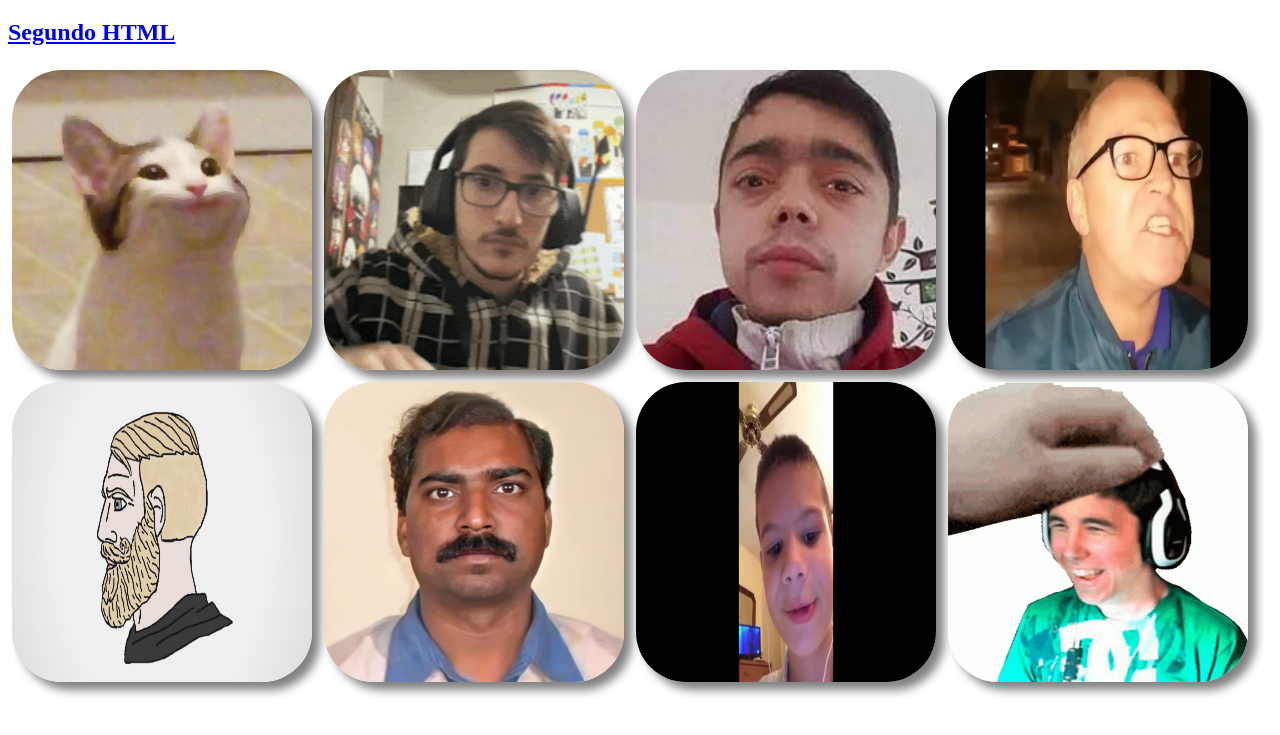
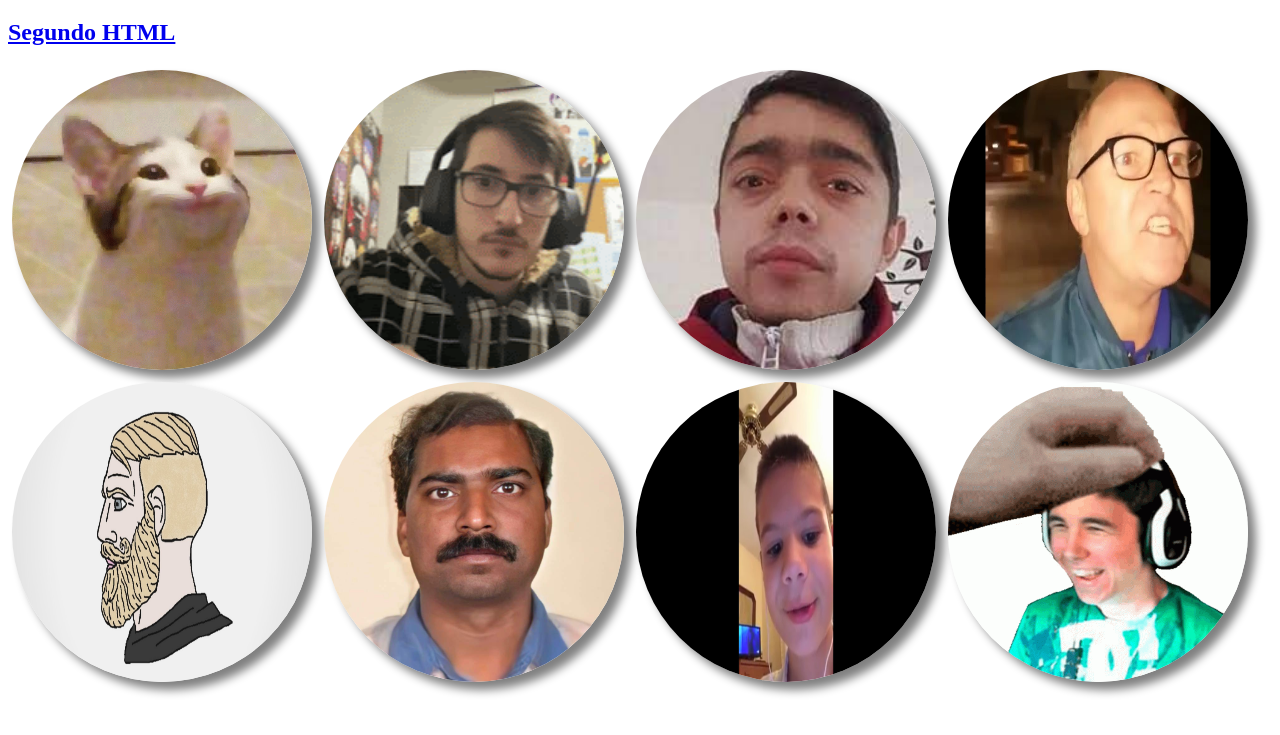
Before and after one commit to Alvaro1055/webCampusFP, a plain HTML site: page index.html in a window 1280 px wide. Shown: the part 61-796 px from the top of the page. Drawn offline with Linux system fonts and the light colour scheme.

Commit message:
Version 5 del proyecto Imgs redondas

```diff
--- a/css/style.css
+++ b/css/style.css
@@ -6,7 +6,7 @@ color: white;
 img{
     height: 300px;
     width: 300px;
-    border-radius: 50px;
+    border-radius: 200px;
     box-shadow: 8px 8px 10px grey;
     margin: 4px 4px 4px 4px;
 }
```
